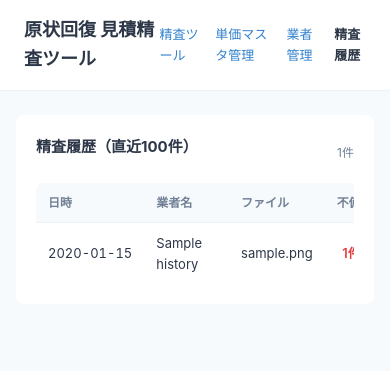
After one commit to chichi-0514/estimate-checker, a Flask app: page /history in a window 390 px wide. The commit adds this page. Shown: the top 371 px of the page. Run offline with Flask 3, Linux system fonts and the light colour scheme; tables that the repository leaves empty hold one stand-in row (values such as "Sample post").

Commit message:
feat: implement all improvement groups on develop branch
Group A: fix debug=True, required/optional upload badges, disable analyze btn until file selected, mobile responsive improvements
Group B: basic auth (APP_USERNAME/APP_PASSWORD env), analysis history model + /history page
Group C: contractor stats (avg missing/overpriced) from history
Group D: Monday.com integration (/api/monday/create-item, guarded by env vars)
Infra: switch to gunicorn in Procfile and render.yaml

Co-Authored-By: Claude Sonnet 4.6 <noreply@anthropic.com>

```diff
--- a/app.py
+++ b/app.py
@@ -5,7 +5,7 @@ import io
 import re
 import datetime
 from pathlib import Path
-from flask import Flask, render_template, request, jsonify
+from flask import Flask, render_template, request, jsonify, Response
 from flask_sqlalchemy import SQLAlchemy
 from dotenv import load_dotenv
 import anthropic
@@ -76,6 +76,29 @@ class Contractor(db.Model):
         }
 
 
+class AnalysisHistory(db.Model):
+    __tablename__ = "analysis_history"
+    id               = db.Column(db.Integer, primary_key=True)
+    analyzed_at      = db.Column(db.String(30), nullable=False)
+    contractor_name  = db.Column(db.String(200), default="")
+    file_names       = db.Column(db.String(500), default="")
+    missing_count    = db.Column(db.Integer, default=0)
+    overpriced_count = db.Column(db.Integer, default=0)
+    summary          = db.Column(db.Text, default="")
+    result_json      = db.Column(db.Text, default="")
+
+    def to_dict(self):
+        return {
+            "id": self.id,
+            "analyzed_at": self.analyzed_at,
+            "contractor_name": self.contractor_name or "",
+            "file_names": self.file_names or "",
+            "missing_count": self.missing_count,
+            "overpriced_count": self.overpriced_count,
+            "summary": self.summary or ""
+        }
+
+
 with app.app_context():
     db.create_all()
     # テーブルが空の場合のみ既存JSONデータを移行
@@ -104,6 +127,20 @@ with app.app_context():
                     memo=c.get("memo", "")
                 ))
         db.session.commit()
+
+
+@app.before_request
+def check_auth():
+    username = os.environ.get("APP_USERNAME")
+    password = os.environ.get("APP_PASSWORD")
+    if not username or not password:
+        return
+    auth = request.authorization
+    if not auth or auth.username != username or auth.password != password:
+        return Response(
+            "認証が必要です", 401,
+            {"WWW-Authenticate": 'Basic realm="Estimate Checker"'}
+        )
 
 
 SAMPLE_EMAILS = """
@@ -522,6 +559,18 @@ def analyze():
         cats = list({p["category"] for p in result.get("estimate_prices", []) if p.get("category")})
         auto_register_contractor(contractor_name, cats)
 
+    history = AnalysisHistory(
+        analyzed_at=datetime.datetime.now().isoformat(timespec='seconds'),
+        contractor_name=contractor_name or "",
+        file_names=", ".join(f.filename for f in estimate_files if f.filename),
+        missing_count=len(result.get("missing_items", [])),
+        overpriced_count=len(result.get("overpriced_items", [])),
+        summary=result.get("summary", ""),
+        result_json=json.dumps(result, ensure_ascii=False)
+    )
+    db.session.add(history)
+    db.session.commit()
+
     return jsonify(result)
 
 
@@ -869,12 +918,94 @@ def import_prices():
     return jsonify({"added": added})
 
 
+@app.route("/history")
+def history_page():
+    histories = AnalysisHistory.query.order_by(AnalysisHistory.id.desc()).limit(100).all()
+    return render_template("history.html", histories=histories)
+
+
+@app.route("/api/monday/status", methods=["GET"])
+def monday_status():
+    enabled = bool(os.environ.get("MONDAY_API_TOKEN") and os.environ.get("MONDAY_BOARD_ID"))
+    return jsonify({"enabled": enabled})
+
+
+@app.route("/api/monday/create-item", methods=["POST"])
+def monday_create_item():
+    import urllib.request as urlreq
+    token = os.environ.get("MONDAY_API_TOKEN")
+    board_id = os.environ.get("MONDAY_BOARD_ID")
+    if not token or not board_id:
+        return jsonify({"error": "MONDAY_API_TOKEN または MONDAY_BOARD_ID が設定されていません。"}), 400
+
+    data = request.get_json()
+    contractor = data.get("contractor_name") or "不明"
+    file_names = data.get("file_names", "")
+    missing_count = data.get("missing_count", 0)
+    overpriced_count = data.get("overpriced_count", 0)
+    summary = data.get("summary", "")
+    analyzed_at = data.get("analyzed_at", datetime.date.today().isoformat())
+
+    item_name = f"{contractor} ({str(analyzed_at)[:10]})"
+    create_payload = json.dumps({
+        "query": f"mutation {{ create_item (board_id: {board_id}, item_name: {json.dumps(item_name)}) {{ id }} }}"
+    }).encode("utf-8")
+
+    req = urlreq.Request(
+        "https://api.monday.com/v2",
+        data=create_payload,
+        headers={"Authorization": token, "Content-Type": "application/json"}
+    )
+    try:
+        with urlreq.urlopen(req, timeout=10) as resp:
+            api_result = json.loads(resp.read())
+    except Exception as e:
+        return jsonify({"error": f"Monday.com API エラー: {e}"}), 500
+
+    item_id = api_result.get("data", {}).get("create_item", {}).get("id")
+    if not item_id:
+        errors = api_result.get("errors", [])
+        return jsonify({"error": f"アイテム作成に失敗しました: {errors}"}), 500
+
+    detail = f"ファイル: {file_names}\n不備・見落とし: {missing_count}件\n割高項目: {overpriced_count}件\n\n{summary}"
+    update_payload = json.dumps({
+        "query": f"mutation {{ create_update (item_id: {item_id}, body: {json.dumps(detail)}) {{ id }} }}"
+    }).encode("utf-8")
+    update_req = urlreq.Request(
+        "https://api.monday.com/v2",
+        data=update_payload,
+        headers={"Authorization": token, "Content-Type": "application/json"}
+    )
+    try:
+        with urlreq.urlopen(update_req, timeout=10):
+            pass
+    except Exception:
+        pass
+
+    return jsonify({"ok": True, "item_id": item_id})
+
+
 # --- 業者マスタ API ---
 
 @app.route("/contractors")
 def contractors_page():
     contractors = [c.to_dict() for c in Contractor.query.order_by(Contractor.id).all()]
-    return render_template("contractors.html", contractors=contractors)
+    from sqlalchemy import func
+    stats_rows = db.session.query(
+        AnalysisHistory.contractor_name,
+        func.count(AnalysisHistory.id).label("count"),
+        func.avg(AnalysisHistory.missing_count).label("avg_missing"),
+        func.avg(AnalysisHistory.overpriced_count).label("avg_overpriced")
+    ).group_by(AnalysisHistory.contractor_name).all()
+    stats_map = {
+        row.contractor_name: {
+            "count": row.count,
+            "avg_missing": round(row.avg_missing, 1) if row.avg_missing else 0,
+            "avg_overpriced": round(row.avg_overpriced, 1) if row.avg_overpriced else 0
+        }
+        for row in stats_rows
+    }
+    return render_template("contractors.html", contractors=contractors, stats_map=stats_map)
 
 
 @app.route("/api/contractors", methods=["GET"])
@@ -929,4 +1060,4 @@ def delete_contractor(contractor_id):
 
 
 if __name__ == "__main__":
-    app.run(host="0.0.0.0", debug=True, port=8080)
+    app.run(host="0.0.0.0", debug=os.environ.get("FLASK_DEBUG", "false").lower() == "true", port=8080)
--- a/render.yaml
+++ b/render.yaml
@@ -3,7 +3,7 @@ services:
     name: estimate-checker
     env: python
     buildCommand: pip install -r requirements.txt
-    startCommand: python app.py
+    startCommand: gunicorn app:app --workers 2 --timeout 120
     envVars:
       - key: ANTHROPIC_API_KEY
         sync: false
--- a/requirements.txt
+++ b/requirements.txt
@@ -7,3 +7,4 @@ pdfplumber
 Pillow
 python-dotenv
 pymupdf
+gunicorn
--- a/static/style.css
+++ b/static/style.css
@@ -550,3 +550,40 @@ header nav { display: flex; gap: 16px; align-items: center; }
 
 /* Star rating */
 .star-rating { color: #f6ad55; letter-spacing: 1px; font-size: 14px; }
+
+/* Upload area badges */
+.upload-badge {
+  display: inline-block;
+  font-size: 10px;
+  font-weight: 700;
+  padding: 2px 8px;
+  border-radius: 999px;
+  margin-bottom: 6px;
+  letter-spacing: 0.5px;
+}
+.badge-required { background: #fed7d7; color: var(--red); }
+.badge-optional { background: var(--gray-200); color: var(--gray-600); }
+
+/* Mobile improvements */
+@media (max-width: 640px) {
+  .action-bar {
+    flex-direction: column;
+  }
+  .action-bar button {
+    width: 100%;
+  }
+  .result-section {
+    overflow-x: auto;
+  }
+  table {
+    min-width: 480px;
+  }
+  .email-form-row {
+    flex-direction: column;
+  }
+  .email-input-wide,
+  .email-input-short {
+    width: 100%;
+    min-width: unset;
+  }
+}
--- /dev/null
+++ b/templates/history.html
@@ -0,0 +1,64 @@
+<!DOCTYPE html>
+<html lang="ja">
+<head>
+  <meta charset="UTF-8">
+  <meta name="viewport" content="width=device-width, initial-scale=1.0">
+  <title>精査履歴 - 原状回復 見積精査ツール</title>
+  <link rel="stylesheet" href="/static/style.css">
+</head>
+<body>
+  <header>
+    <h1>原状回復 見積精査ツール</h1>
+    <nav>
+      <a href="/">精査ツール</a>
+      <a href="/prices">単価マスタ管理</a>
+      <a href="/contractors">業者管理</a>
+      <span class="nav-current">精査履歴</span>
+    </nav>
+  </header>
+
+  <main>
+    <div class="form-section">
+      <div class="search-bar-row">
+        <h2>精査履歴（直近100件）</h2>
+        <span class="filter-status">{{ histories|length }}件</span>
+      </div>
+
+      {% if histories %}
+      <div style="overflow-x: auto;">
+        <table>
+          <thead>
+            <tr>
+              <th style="white-space:nowrap;">日時</th>
+              <th>業者名</th>
+              <th>ファイル</th>
+              <th style="text-align:right;white-space:nowrap;">不備</th>
+              <th style="text-align:right;white-space:nowrap;">割高</th>
+              <th>総評</th>
+            </tr>
+          </thead>
+          <tbody>
+            {% for h in histories %}
+            <tr>
+              <td style="white-space:nowrap;font-variant-numeric:tabular-nums;">{{ h.analyzed_at[:16] | replace('T', ' ') }}</td>
+              <td>{{ h.contractor_name or '—' }}</td>
+              <td style="max-width:220px;overflow:hidden;text-overflow:ellipsis;white-space:nowrap;" title="{{ h.file_names }}">{{ h.file_names or '—' }}</td>
+              <td style="text-align:right;">
+                {% if h.missing_count > 0 %}<span style="color:var(--red);font-weight:600;">{{ h.missing_count }}件</span>{% else %}0件{% endif %}
+              </td>
+              <td style="text-align:right;">
+                {% if h.overpriced_count > 0 %}<span style="color:var(--orange);font-weight:600;">{{ h.overpriced_count }}件</span>{% else %}0件{% endif %}
+              </td>
+              <td style="max-width:320px;overflow:hidden;text-overflow:ellipsis;white-space:nowrap;color:var(--gray-600);font-size:12px;" title="{{ h.summary }}">{{ h.summary or '—' }}</td>
+            </tr>
+            {% endfor %}
+          </tbody>
+        </table>
+      </div>
+      {% else %}
+      <p class="empty" style="padding:32px 0;text-align:center;">まだ精査履歴がありません。見積書をアップロードして精査を実行すると、ここに記録されます。</p>
+      {% endif %}
+    </div>
+  </main>
+</body>
+</html>
--- a/templates/prices.html
+++ b/templates/prices.html
@@ -9,7 +9,7 @@
 <body>
   <header>
     <h1>単価マスタ管理</h1>
-    <nav><a href="/">精査ツール</a><span class="nav-current">単価マスタ管理</span><a href="/contractors">業者管理</a></nav>
+    <nav><a href="/">精査ツール</a><span class="nav-current">単価マスタ管理</span><a href="/contractors">業者管理</a><a href="/history">精査履歴</a></nav>
   </header>
 
   <main>
```
Also changed, not shown: templates/contractors.html (+11 -0 lines), templates/index.html (+52 -2 lines), 1 other file.
